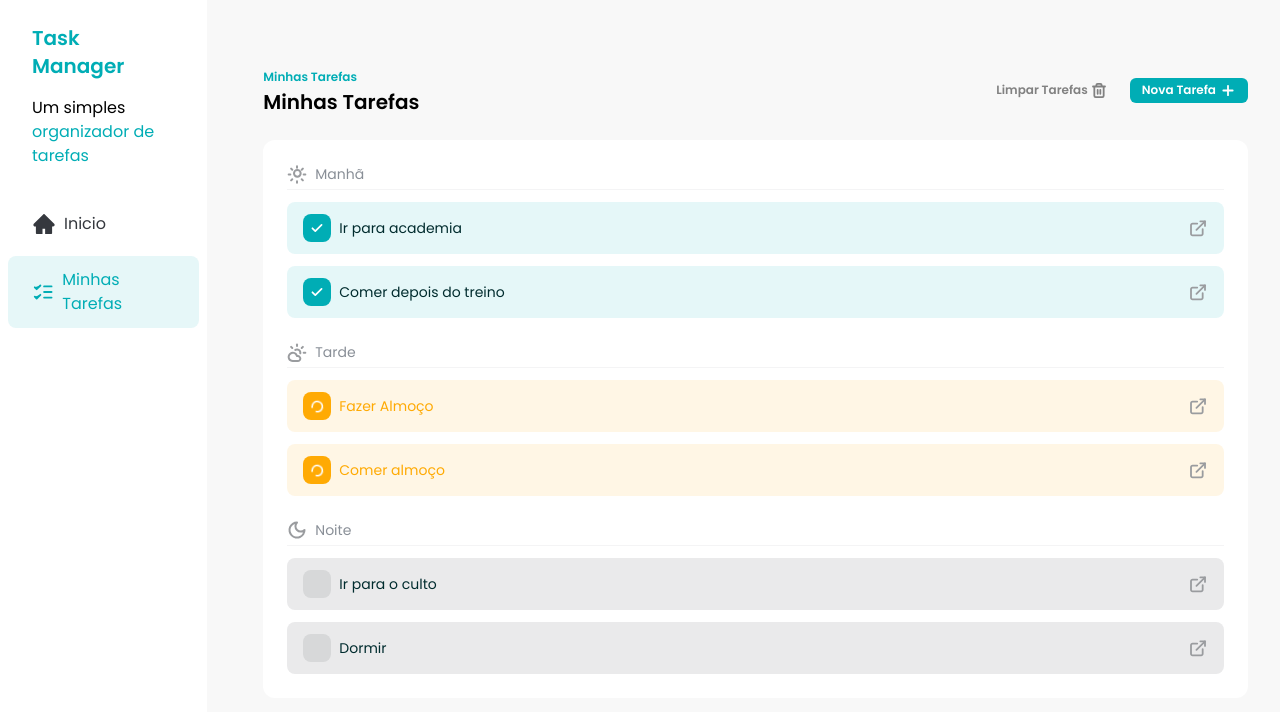
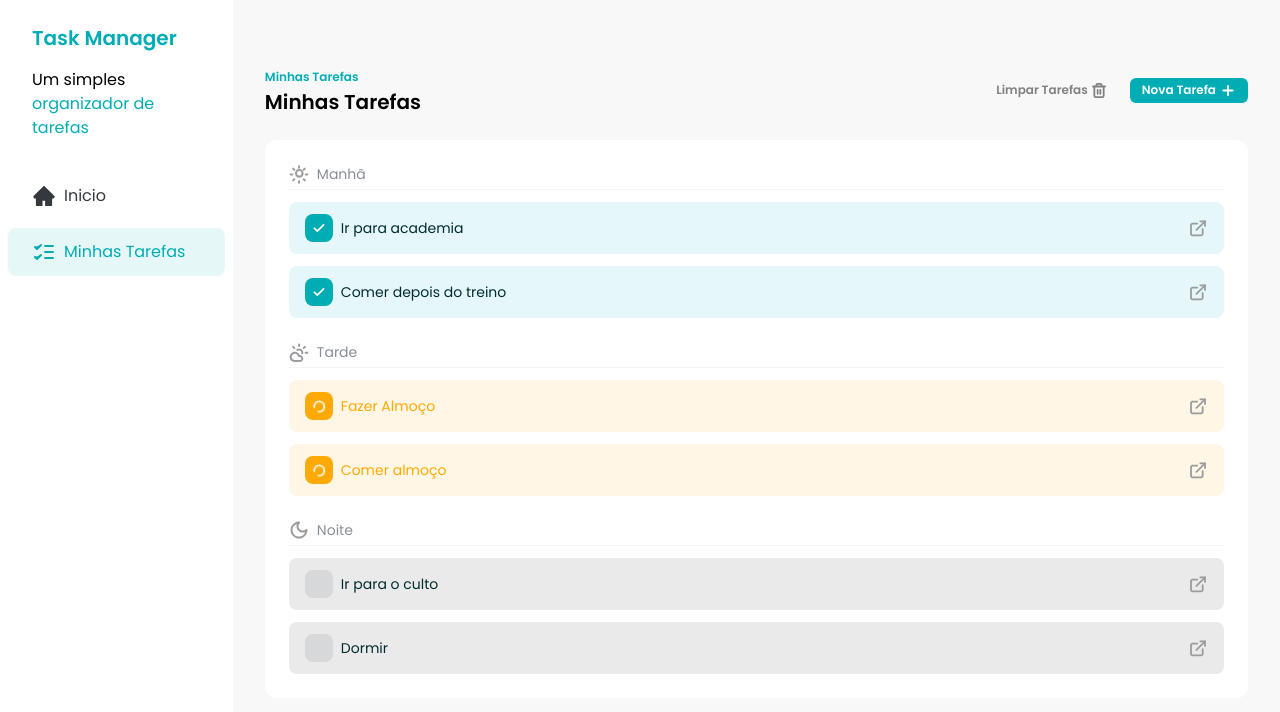
Before and after one commit to Diasszx/task-manager, a React (Vite) app: page / in a window 1280 px wide. Shown: the top 712 px of the page. Built offline with nearby package versions, Linux system fonts and the light colour scheme.

Commit message:
feat: update spacing between sidebar

```diff
--- a/src/App.jsx
+++ b/src/App.jsx
@@ -3,7 +3,7 @@
 
 function App() {
   return (
-    <div className="flex gap-6">
+    <div className="flex">
       <Sidebar />
       <Tasks />
     </div>
--- a/src/components/Sidebar.jsx
+++ b/src/components/Sidebar.jsx
@@ -4,7 +4,7 @@
 
 const Sidebar = () => {
   return (
-    <div className="h-screen w-64 bg-white">
+    <div className="h-screen w-72 bg-white">
       <div className="space-y-4 px-8 py-6">
         <h1 className="text-xl font-semibold text-[#00ADB5]">Task Manager</h1>
         <p>
```
